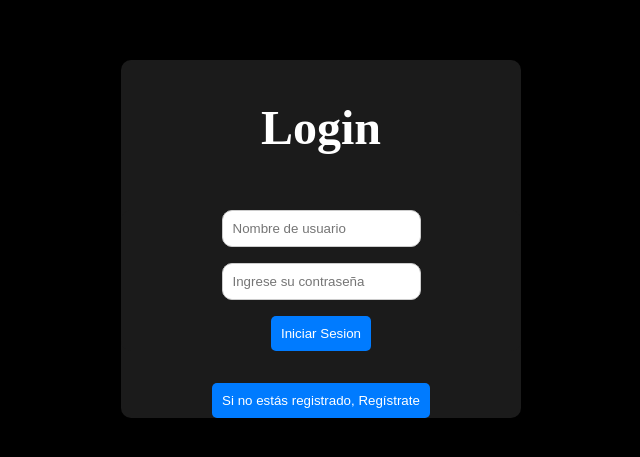
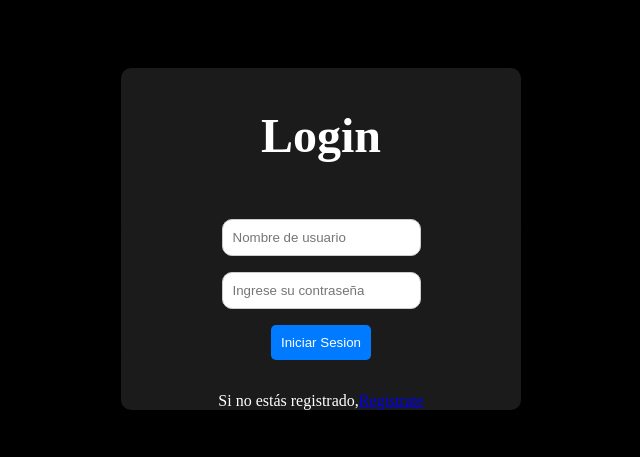
Before and after one commit to BDA824/web_Proyect, a React (Vite) app: page /login in a window 1280 px wide. Shown: the part 161-618 px from the top of the page, without its empty margins (319-959 px from the left). Built offline with nearby package versions, Linux system fonts and the light colour scheme.

Commit message:
Modificacion Registro

```diff
--- a/src/Components/Formulario.jsx
+++ b/src/Components/Formulario.jsx
@@ -1,6 +1,7 @@
 export default Formulario;
 import "./Formulario.css"
 import { useState } from "react"
+import { Link } from "react-router-dom";
 
 export function Formulario({changeView}){
     const [nombre, setNombre] = useState("")
@@ -31,7 +32,10 @@ export function Formulario({changeView}){
                 <button>Iniciar Sesion</button>
             </form>
             {error && <p>Todos los campos son obligatorios</p> }
-            <button onClick={() => changeView('registro')}>Si no estás registrado, Regístrate</button>
+            <span>Si no estás registrado,
+                <span className="link-registro">
+                    <Link to="/create-account">Registrate</Link>
+                </span></span>
         </section>
     )
 }
```
